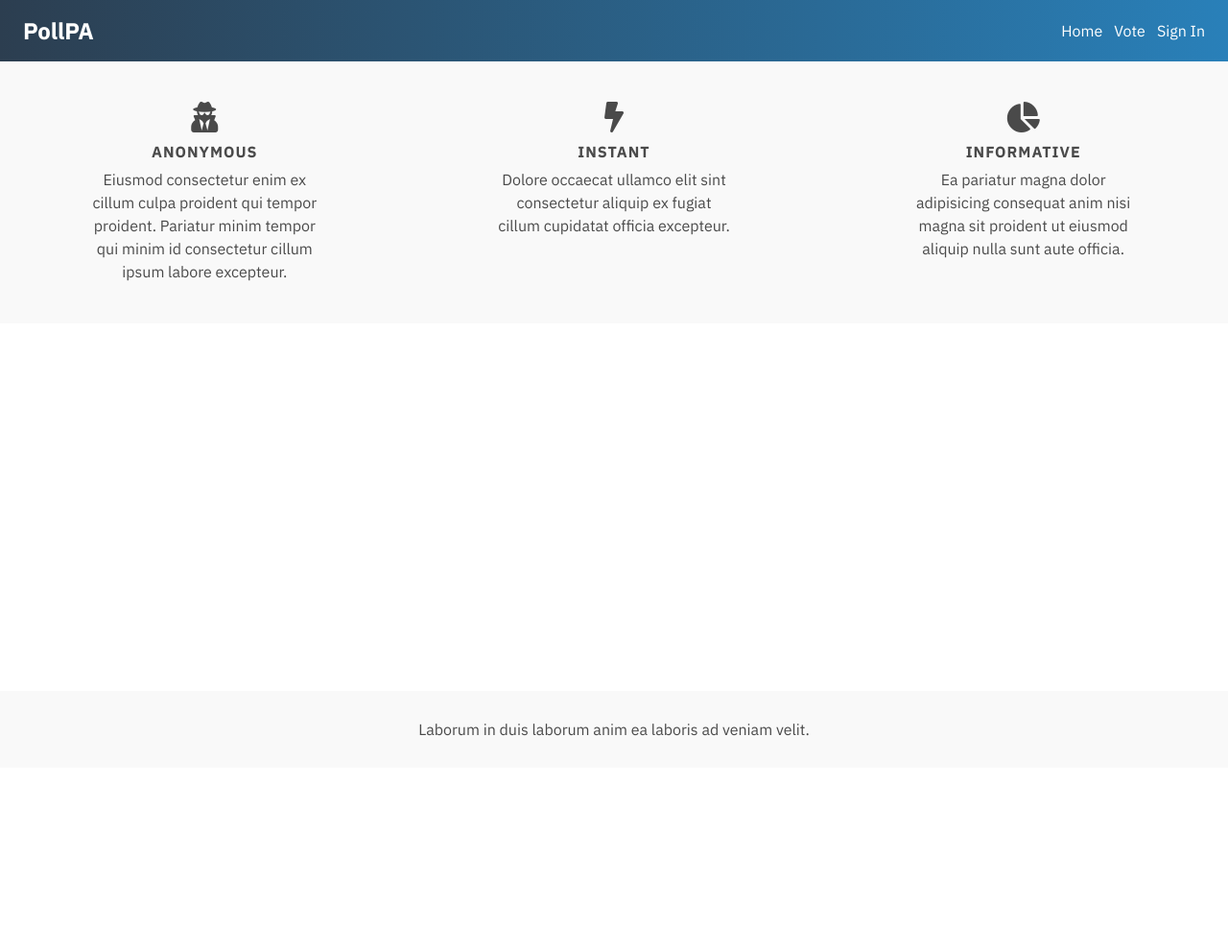
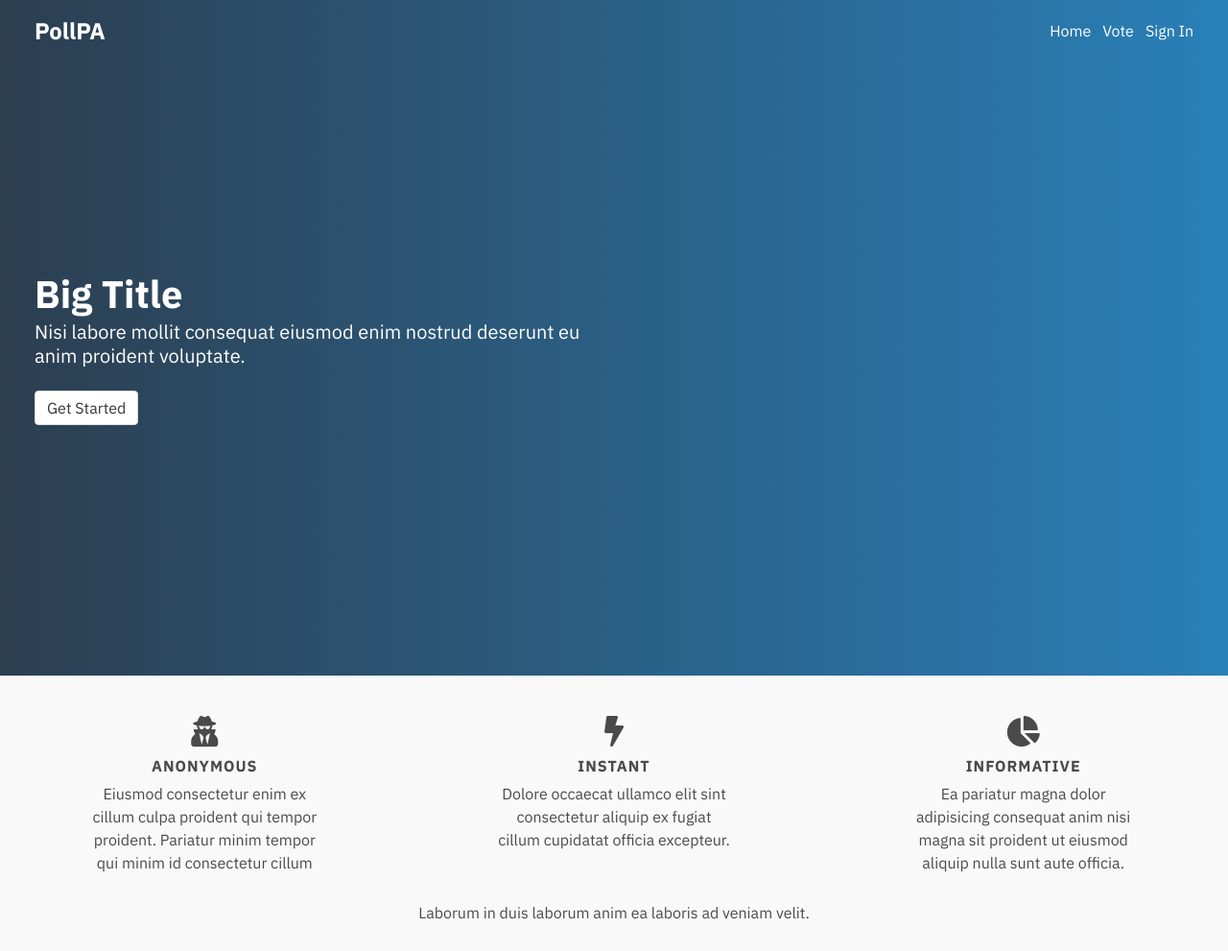
Before and after one commit to pollpa/PollPA, a Django app: page / in a window 1280 px wide. Shown: the whole page at 96% size. Before the commit the page ends 767 px from the top, so only its background shows below. Run offline with Django 3.2, Linux system fonts and the light colour scheme.

Commit message:
add gradient header

```diff
--- a/pollpa/polls/static/CSS/main.css
+++ b/pollpa/polls/static/CSS/main.css
@@ -35,9 +35,27 @@ nav {
   /* Chrome 10-25, Safari 5.1-6 */
   background: linear-gradient(to right, #2c3e50, #2980b9);
   /* W3C, IE 10+/ Edge, Firefox 16+, Chrome 26+, Opera 12+, Safari 7+ */
-  padding: 14px 24px;
+  padding: 14px 36px;
   color: white;
   margin: 0 !important; }
+
+header {
+  padding: 14px 36px;
+  margin: 0 !important; }
+
+header.jumbo {
+  background: #2980b9;
+  /* fallback for old browsers */
+  background: -webkit-linear-gradient(to right, #2c3e50, #2980b9);
+  /* Chrome 10-25, Safari 5.1-6 */
+  background: linear-gradient(to right, #2c3e50, #2980b9);
+  /* W3C, IE 10+/ Edge, Firefox 16+, Chrome 26+, Opera 12+, Safari 7+ */
+  height: 80vh; }
+  header.jumbo .title, header.jumbo .subtitle {
+    color: white; }
+  header.jumbo .column {
+    transform: translateY(-21px);
+    padding: 0; }
 
 html,
 body {
@@ -49,7 +67,7 @@ body {
 
 footer {
   background: #f9f9f9;
-  padding: 28px 24px;
+  padding: 28px 36px;
   position: absolute;
   bottom: 0;
   width: 100%; }
@@ -60,7 +78,8 @@ footer {
   padding-top: 42px;
   padding-bottom: 42px;
   vertical-align: text-top;
-  align-items: flex-start; }
+  align-items: flex-start;
+  padding-bottom: 56px; }
   #info p.heading {
     margin-top: 6px;
     font-weight: bold; }
--- /dev/null
+++ b/pollpa/polls/static/SCSS/_header.scss
@@ -0,0 +1,22 @@
+header{
+  padding: $padding-top $padding-left;
+  margin: 0 !important;
+}
+
+header.jumbo{
+  //GRADIENT
+  background: #2980b9;  /* fallback for old browsers */
+  background: -webkit-linear-gradient(to right, #2c3e50, #2980b9);  /* Chrome 10-25, Safari 5.1-6 */
+  background: linear-gradient(to right, #2c3e50, #2980b9); /* W3C, IE 10+/ Edge, Firefox 16+, Chrome 26+, Opera 12+, Safari 7+ */
+
+  height: 80vh;
+
+  .title,.subtitle{
+    color: white;
+  }
+
+  .column{
+    transform: translateY(-1.5 * $padding-top);
+    padding: 0;
+  }
+}
--- a/pollpa/polls/static/SCSS/_theme.scss
+++ b/pollpa/polls/static/SCSS/_theme.scss
@@ -34,7 +34,7 @@ h1,h2,h3,h4,h5,h6{
 
 // Spacing
 $padding-top: 14px;
-$padding-left: 24px;
+$padding-left: 36px;
 
 // Colors
 $light-gray: #f9f9f9;
--- a/pollpa/polls/static/SCSS/main.scss
+++ b/pollpa/polls/static/SCSS/main.scss
@@ -1,5 +1,6 @@
 @import "theme";
 @import "nav";
+@import "header";
 @import "footer";
 
 #info{
@@ -9,6 +10,7 @@
   padding-bottom: 3 * $padding-top;
   vertical-align: text-top;
   align-items: flex-start;
+  padding-bottom: 4 * $padding-top;
 
   p.heading{
     margin-top: 6px;
--- a/pollpa/polls/templates/polls/index.html
+++ b/pollpa/polls/templates/polls/index.html
@@ -1,7 +1,14 @@
 {% extends 'polls/content.html' %}
 
 {% block header %}
-  <header>
+  <header class = "jumbo columns is-vcentered">
+    <div class = "column">
+      <h1 class = "title is-size-2">Big Title</h1>
+      <p class = "subtitle">Nisi labore mollit consequat eiusmod enim nostrud deserunt eu anim proident voluptate.</p>
+      <a class = "button" href = "">Get Started</a>
+    </div>
+    <div class = "column">
+    </div>
   </header>
 {% endblock %}
 
```
Also changed, not shown: 1 other file.
